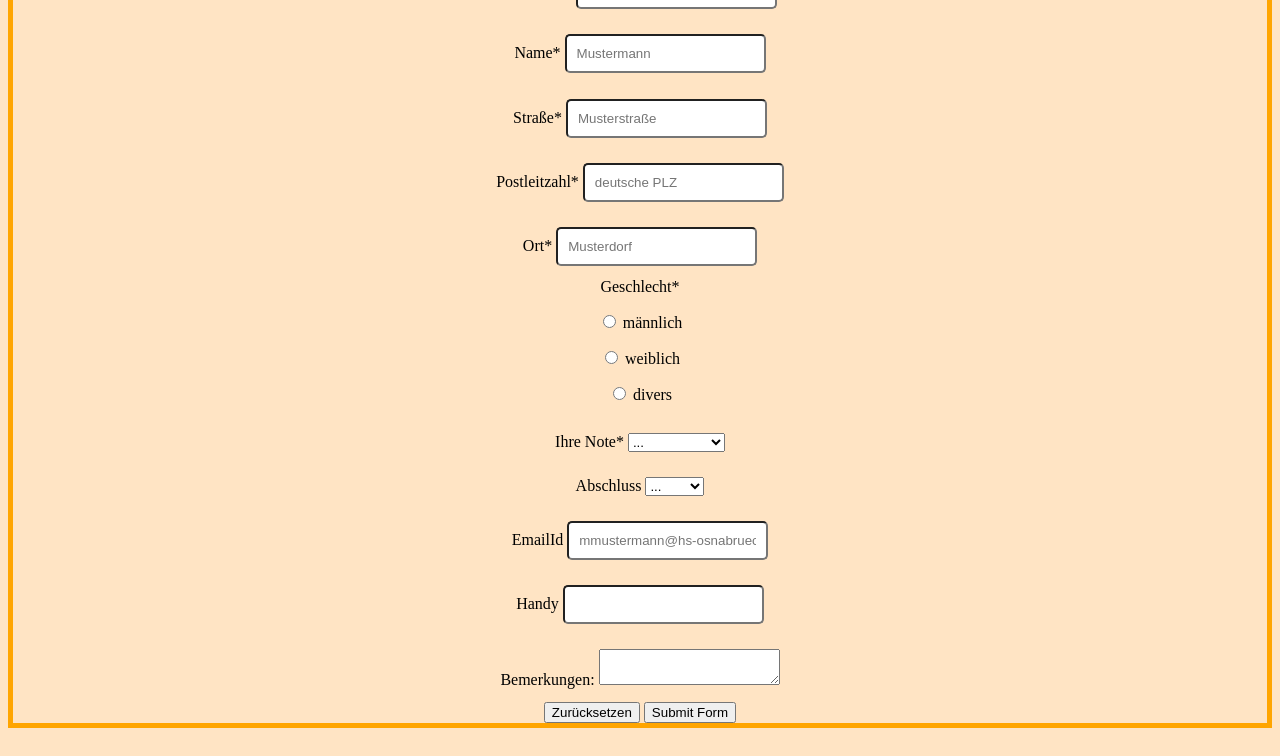
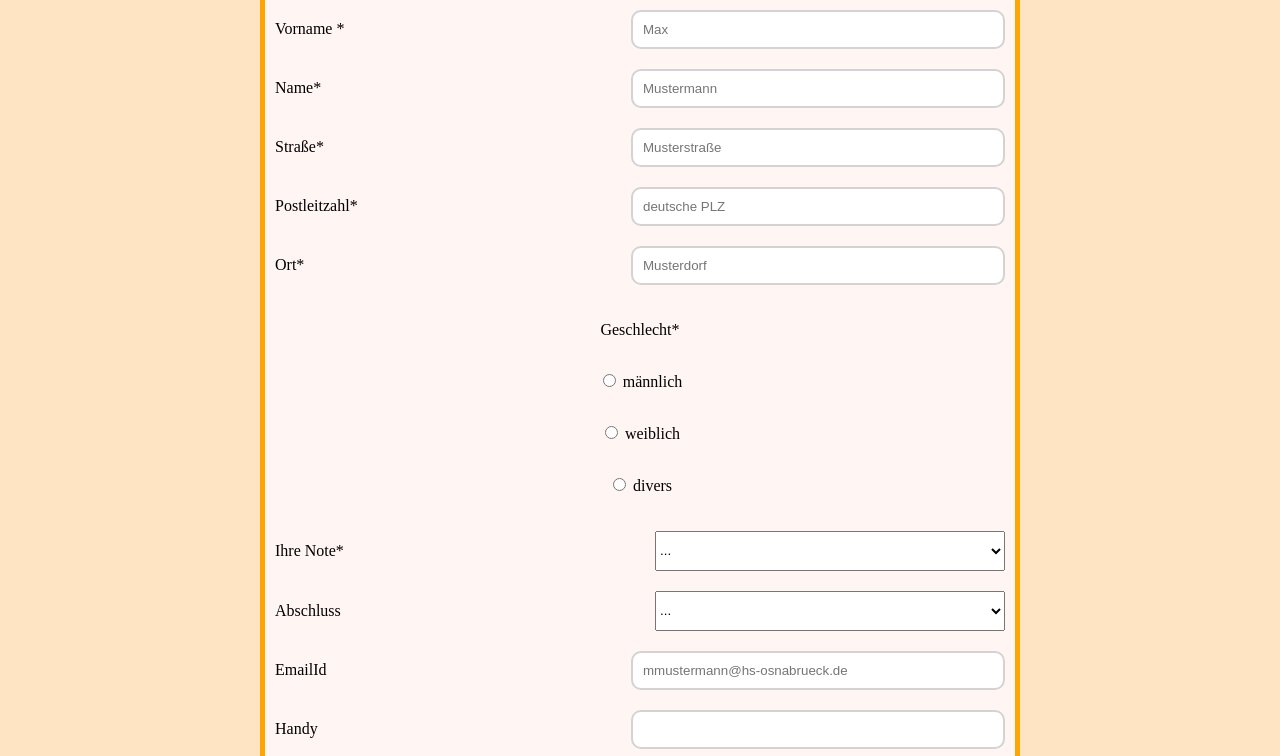
Before and after one commit to TDBHD/08huudu_lengelma, a plain HTML site: page index.html in a window 1280 px wide. Shown: the part 135-891 px from the top of the page. Drawn offline with Linux system fonts and the light colour scheme.

Commit message:
rounded textbox padding

```diff
--- a/css/stylesheet.css
+++ b/css/stylesheet.css
@@ -8,26 +8,75 @@ h1{
 
 }
 
-/* Source modified  https://codepen.io/markcaron/pen/wdVmpB*/
+/* Dropdown Source modified  https://codepen.io/markcaron/pen/wdVmpBn */
 
 form{
-    text-align: center;
+    text-align: left;
     border-color: orange;
     border-style: solid;
     border-width: 5px;
+    max-width: 750px;
+    width:100%;
+    margin: 50px auto;
+    background-color: #FFF5F2 ;
+    overflow: hidden;
+}
+
+form .eingabe {
+    width: 350px;
+    float: right;
+    clear:both;
+}
+
+form .eingabe label{
+    width:200px;
+    margin-right: 10px;
+    font-size: 14px;
 
 }
+.vorname,.name,.strasse,.plz,.ort,.note,.abschluss,.email,.handy,.bemerkungen{
+    padding: 10px;
 
-.vorname{
-    padding: 1%;
-}
-
-.name,.strasse,.plz,.ort,.note,.abschluss,.email,.handy,.bemerkungen{
-    padding: 1%;
 
 
 }
 input{
-    border-radius: 5px;
+    border-radius: 10px;
+    padding: 10px;
+    border-style: solid;
+    border-color: lightgray;
+}
+
+.bemerkungen textarea{
+    border-radius: 40px;
+    border-style: solid;
+    border-width: 4px;
+    border-color: lightgray;
+    width: 180px;
+    height: 120px;
+
+}
+
+.geschlecht {
+    display: flex;
+    flex-direction: column;
+    justify-content: flex-end;
+     align-items: flex-end;
+
+}
+
+.formular{
+    display: flex;
+    justify-content: space-between;
+    align-items: center;
     padding: 10px;
 }
+
+select{
+    height: 40px;
+
+}
+
+.geschlecht2{
+    justify-content: start;
+}
--- a/index.html
+++ b/index.html
@@ -1,43 +1,55 @@
 <!DOCTYPE html>
 <html lang="en">
+
 <head>
     <meta charset="UTF-8">
     <title>Formulare und Eingabemasken</title>
-    <link href="css/stylesheet.css" rel="stylesheet">
+    <link href="css/stylesheet.css" rel="stylesheet"> </head>
 
-</head>
 <body>
+<form>
 
-<form>
     <h1>Bitte ausfüllen und absenden</h1>
-<div class="vorname">Vorname * <label>
-    <input type="text" name="Vorname" placeholder="Max">
-</label></div>
-<div class="name">Name* <label>
-    <input type="text" name="Name" placeholder="Mustermann">
-</label></div>
-<div class="strasse">Straße* <label>
-    <input type="text" name="Straße" placeholder="Musterstraße">
-</label></div>
-<div class="plz">Postleitzahl* <label>
-    <input type="text" name="Postleitzahl" placeholder="deutsche PLZ">
-</label></div>
-<div class="ort">Ort* <label>
-    <input type="text" name="Ort" placeholder="Musterdorf">
-</label></div>
+    <div class="vorname formular">Vorname *
+        <label>
+            <input class="eingabe" type="text" name="Vorname" placeholder="Max"> </label>
+    </div>
+    <div class="name formular"> Name*
+        <label>
+            <input class="eingabe" type="text" name="Name" placeholder="Mustermann"> </label>
+    </div>
+    <div class="strasse formular">Straße*
+        <label>
+            <input class="eingabe" type="text" name="Straße" placeholder="Musterstraße"> </label>
+    </div>
+    <div class="plz formular">Postleitzahl*
+        <label>
+            <input class="eingabe" type="text" name="Postleitzahl" placeholder="deutsche PLZ"> </label>
+    </div>
+    <div class="ort formular">Ort*
+        <label>
+            <input class="eingabe " type="text" name="Ort" placeholder="Musterdorf"> </label>
+    </div>
 
-    <div>Geschlecht*
-            <p><input type="radio" id="m" name="Geschlecht" value="Männlich">
-            <label for="m"> männlich</label></p>
-            <p><input type="radio" id="w" name="Geschlecht" value="Weiblich">
-            <label for="w"> weiblich</label></p>
-            <p><input type="radio" id="d" name="Geschlecht" value="Divers">
-            <label for="d">divers</label></p>
+    <div class="geschlecht formular">
+        <p class="geschlecht2">Geschlecht*</p>
+        <p>
+            <input class="radio" type="radio" id="m" name="Geschlecht" value="Männlich">
+            <label class="radio" for="m"> männlich</label>
+        </p>
+        <p>
+            <input class="radio" type="radio" id="w" name="Geschlecht" value="Weiblich">
+            <label class="radio" for="w"> weiblich</label>
+        </p>
+        <p>
+            <input class="radio" type="radio" id="d" name="Geschlecht" value="Divers">
+            <label class="radio" for="d">divers</label>
+        </p>
     </div>
     <!---Code modified: https://stackoverflow.com/questions/10967182/select-dropdown-that-redirects-without-javascript-->
-<div class="note">Ihre Note*
+    <div class="note formular">Ihre Note*
         <label>
-        <select name="Note">
+            <select class="eingabe" name="Note">
                 <option value="">...</option>
                 <option value="1">seht gut</option>
                 <option value="2">gut</option>
@@ -48,28 +60,33 @@
             </select>
         </label>
     </div>
-<div class="abschluss">Abschluss
+    <div class="abschluss formular">Abschluss
         <label>
-        <select name="Abschluss">
+            <select class="eingabe" name="Abschluss">
                 <option value="">...</option>
                 <option value="Engineering">B.Eng</option>
                 <option value="Arts">B.A.</option>
                 <option value="Science">B.Sc.</option>
                 <option value="???">B.???</option>
             </select>
-    </label></div>
-<div class="email">EmailId <label>
-    <input type="email" name="E-Mail" placeholder="mmustermann@hs-osnabrueck.de">
-</label></div>
-<div class="handy">Handy <label>
-    <input type="tel" name="Handy">
-</label></div>
-<div class="bemerkungen">Bemerkungen: <label>
-    <textarea name="Bemerkungen"></textarea>
-</label></div>
+        </label>
+    </div>
+    <div class="email formular">EmailId
+        <label>
+            <input class="eingabe" type="email" name="E-Mail" placeholder="mmustermann@hs-osnabrueck.de"> </label>
+    </div>
+    <div class="handy formular">Handy
+        <label>
+            <input class="eingabe" type="tel" name="Handy"> </label>
+    </div>
+    <div class="bemerkungen formular">Bemerkungen:
+        <label>
+            <textarea class="eingabe" name="Bemerkungen"></textarea>
+        </label>
+    </div>
     <button class="reset">Zurücksetzen</button>
     <button class="senden">Submit Form</button>
 </form>
+</body>
 
-</body>
 </html>
```
Lines whose indentation alone changed are shown as unchanged.
